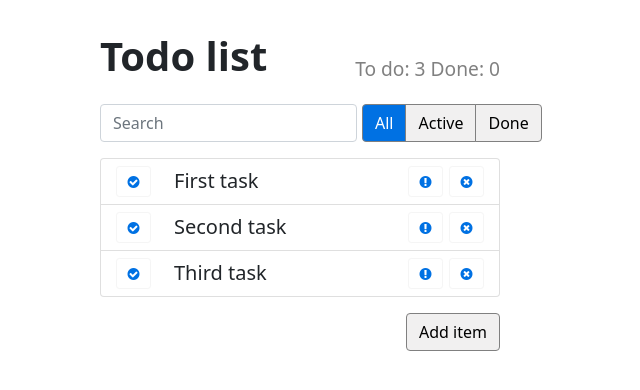
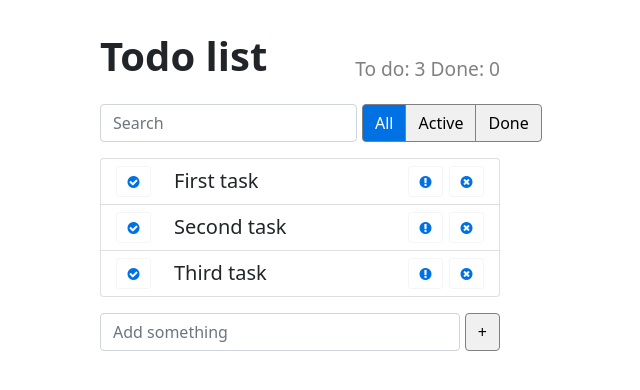
Before and after one commit to circumflexus/TodoApp, a React (Create React App) app: page / in a window 1280 px wide. Shown: the top 390 px of the page, without its empty margins (340-980 px from the left). Built offline with nearby package versions, Linux system fonts and the light colour scheme.

Commit message:
Added ItemAddForm feature

```diff
--- a/src/components/ItemAddForm/ItemAddForm.css
+++ b/src/components/ItemAddForm/ItemAddForm.css
@@ -1,5 +1,9 @@
 .item-add-form {
     margin: 1rem 0;
+}
+
+.item-add-form input {
+    margin-right: 5px;
 }
 
 .btn {
--- a/src/components/ItemAddForm/ItemAddForm.js
+++ b/src/components/ItemAddForm/ItemAddForm.js
@@ -2,16 +2,40 @@ import React from "react";
 
 import './ItemAddForm.css';
 
-const ItemAddForm = ({addItem}) => {
-    return(
-        <div className="item-add-form">
-            <button type="button"
-                    className="btn btn-outline-secondary"
-                    onClick={() => addItem('Test')}>
-                Add item
-            </button>
-        </div>
-    );
+export default class ItemAddForm extends React.Component {
+
+    state = {
+        label: ''
+    };
+
+    onLabelChange = (e) => {
+        this.setState({
+            label: e.target.value
+        });
+    };
+
+    onSubmit = (e) => {
+        e.preventDefault();
+        this.props.addItem(this.state.label);
+        this.setState({
+            label: ''
+        });
+    };
+
+    render() {
+        return(
+            <form className="item-add-form d-flex"
+                    onSubmit={this.onSubmit}>
+                <input type="text"
+                        className="form-control"
+                        onChange={this.onLabelChange}
+                        placeholder="Add something"
+                        value={this.state.label} />
+                <button type="submit"
+                        className="btn btn-outline-secondary">
+                    +
+                </button>
+            </form>
+        );
+    }
 };
-
-export default ItemAddForm;
```
